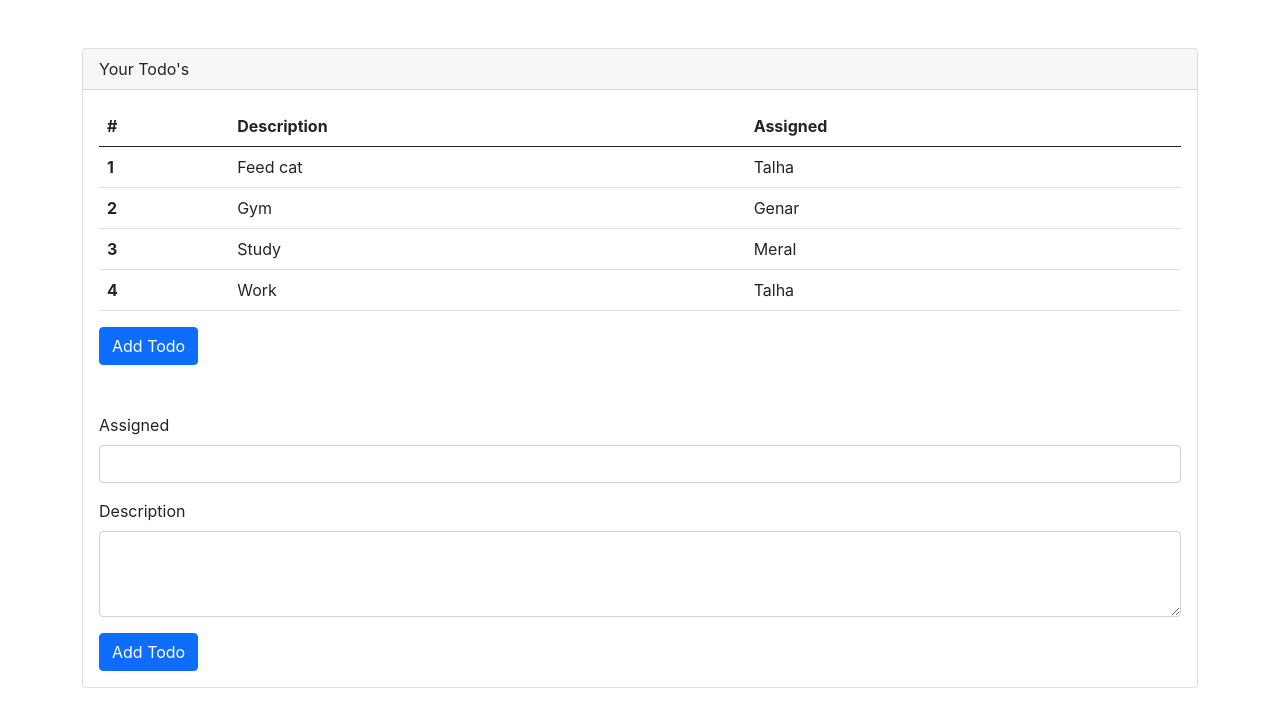
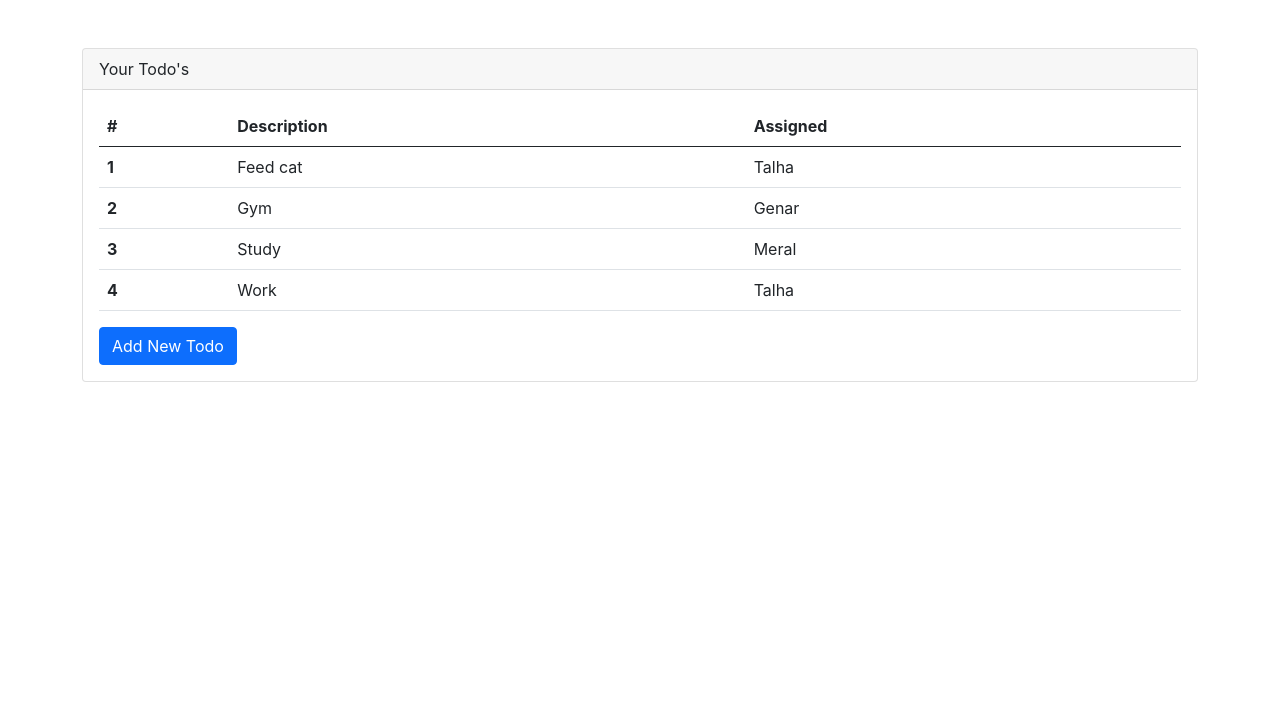
Before and after one commit to mtalhamrl/react-todo-app, a React (Create React App) app: page / in a window 1280 px wide. Shown: the top 724 px of the page. Built offline with nearby package versions, Linux system fonts and the light colour scheme.

Commit message:
conditional rendering

```diff
--- a/src/App.js
+++ b/src/App.js
@@ -3,6 +3,8 @@
 import ToDoTable from "./components/ToDoTable";
 import NewTodoForm from "./components/NewTodoForm";
 function App() {
+  const [showAddTodoForm, setShowAddTodoForm] = useState(false);
+
   const [toDos, setTodos] = useState([
     { rowNumber: 1, rowDescription: "Feed cat", rowAssigned: "Talha" },
     { rowNumber: 2, rowDescription: "Gym", rowAssigned: "Genar" },
@@ -39,8 +41,13 @@
         <div className="card-header">Your Todo's</div>
         <div className="card-body">
           <ToDoTable toDos={toDos} deleteTodo={deleteTodo} />
-          <button className="btn btn-primary">Add Todo</button>
-          <NewTodoForm addTodo={addTodo} />
+          <button
+            onClick={() => setShowAddTodoForm(!showAddTodoForm)}
+            className="btn btn-primary"
+          >
+            {showAddTodoForm ? "Close" : "Add New Todo"}
+          </button>
+          {showAddTodoForm && <NewTodoForm addTodo={addTodo} />}
         </div>
       </div>
     </div>
```
